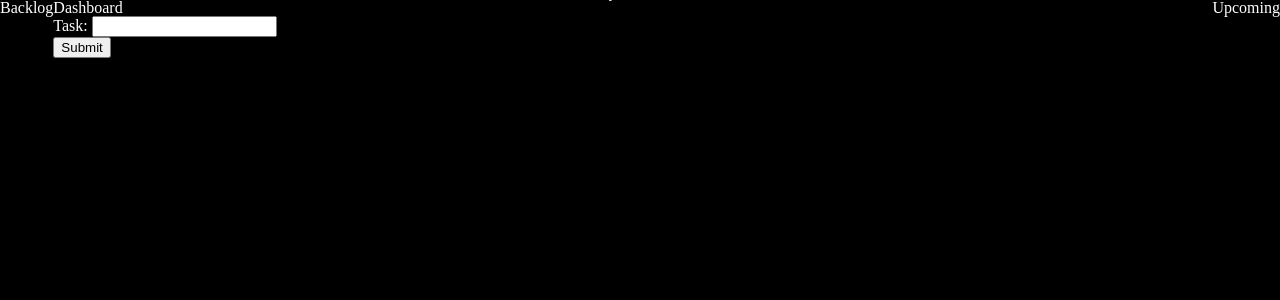
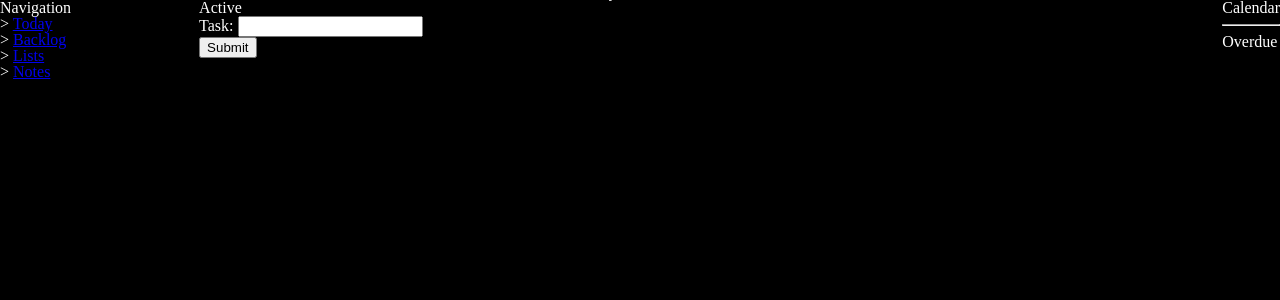
Before and after one commit to jurdanetac/blueprint, a Django app: page /base/ in a window 1280 px wide. Shown: the part 32-332 px from the top of the page. Run offline with Django 5.2, Linux system fonts and the light colour scheme; data that the repository does not hold is empty.

Commit message:
Rearrange layout

```diff
--- a/base/templates/base/index.html
+++ b/base/templates/base/index.html
@@ -13,13 +13,19 @@
     <time id="live-clock"></time>
   </header>
 
-  <div class="flex">
-    <aside id="backlog">
-      <h3>Backlog</h3>
+  <div class="flex" style="gap: 10%;">
+    <aside id="navigation">
+      <h3>Navigation</h3>
+      <ul>
+        <li>&gt; <a href="#">Today</a></li>
+        <li>&gt; <a href="#">Backlog</a></li>
+        <li>&gt; <a href="#">Lists</a></li>
+        <li>&gt; <a href="#">Notes</a></li>
+      </ul>
     </aside>
 
-    <main id="dashboard" class="flex-grow">
-      <h2>Dashboard</h2>
+    <main id="active" class="flex-grow">
+      <h2>Active</h2>
 
     <!-- #todo-list -->
       {% include 'base/partials/todo_list.html' with todos=todos %}
@@ -31,8 +37,16 @@
       </form>
     </main>
 
-    <aside id="upcoming">
-      <h3>Upcoming</h3>
+    <aside id="context">
+      <section>
+        <h3>Calendar</h3>
+      </section>
+
+      <hr />
+
+      <section>
+        <h3>Overdue</h3>
+      </section>
     </aside>
   </div>
 {% endblock %}
```
